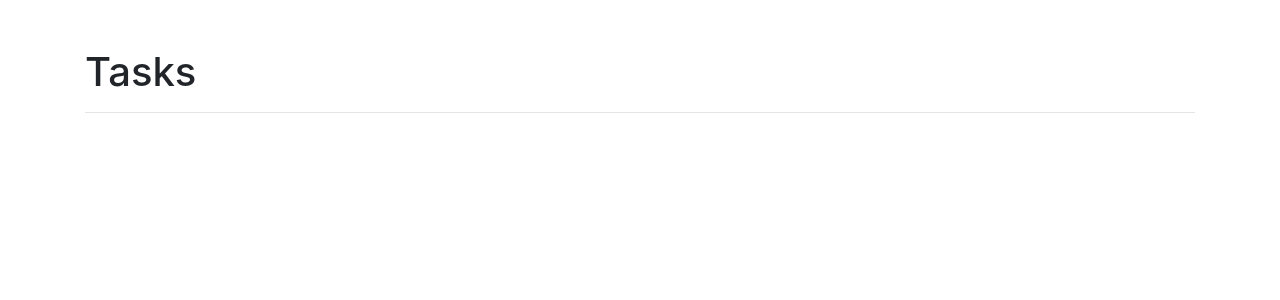
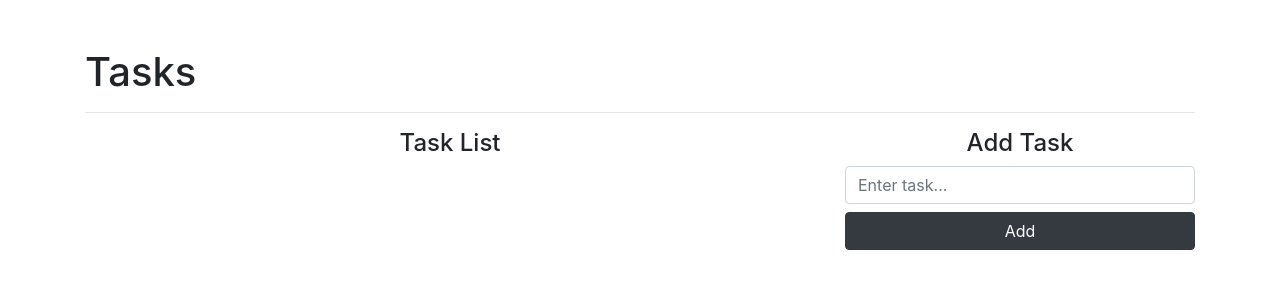
Before and after one commit to salchichongallo/zulu-tasks, a React (Vite) app: page / in a window 1280 px wide. Shown: the top 300 px of the page. Built offline with nearby package versions, Linux system fonts and the light colour scheme; the HTML template or start-up script is replaced by a standard one.

Commit message:
add task list and form

```diff
--- a/package.json
+++ b/package.json
@@ -8,6 +8,8 @@
     "prettier": "prettier -w src"
   },
   "dependencies": {
+    "nanoid": "^3.1.20",
+    "ramda": "^0.27.1",
     "react": "^17.0.0",
     "react-dom": "^17.0.0"
   },
--- a/src/App.jsx
+++ b/src/App.jsx
@@ -1,10 +1,49 @@
 import React from 'react'
+import {isEmpty} from 'ramda'
+import {nanoid} from 'nanoid'
+import TaskList from './TaskList'
+
+const createTask = name => ({name, id: nanoid()})
 
 function App() {
+  const [task, setTask] = React.useState('')
+  const [tasks, setTasks] = React.useState([])
+
+  const addTask = event => {
+    event.preventDefault()
+    if (isEmpty(task)) {
+      console.info('Task is empty, skipping.')
+      return
+    }
+    setTasks(tasks => [...tasks, createTask(task)])
+    setTask('')
+  }
+
   return (
     <div className="container mt-5">
       <h1>Tasks</h1>
       <hr />
+      <div className="row">
+        <div className="col-8">
+          <h4 className="text-center">Task List</h4>
+          <TaskList tasks={tasks} />
+        </div>
+        <div className="col-4">
+          <h4 className="text-center">Add Task</h4>
+          <form onSubmit={addTask}>
+            <input
+              value={task}
+              onChange={event => setTask(event.currentTarget.value)}
+              type="text"
+              className="form-control mb-2"
+              placeholder="Enter task..."
+            />
+            <button type="submit" className="btn btn-dark btn-block">
+              Add
+            </button>
+          </form>
+        </div>
+      </div>
     </div>
   )
 }
--- /dev/null
+++ b/src/TaskItem.jsx
@@ -0,0 +1,17 @@
+import React from 'react'
+
+function TaskItem({name}) {
+  return (
+    <li className="list-group-item">
+      <span className="lead">{name}</span>
+      <button type="button" className="btn btn-danger btn-sm float-right mx-2">
+        Delete
+      </button>
+      <button type="button" className="btn btn-warning btn-sm float-right">
+        Edit
+      </button>
+    </li>
+  )
+}
+
+export default TaskItem
--- /dev/null
+++ b/src/TaskList.jsx
@@ -0,0 +1,14 @@
+import React from 'react'
+import TaskItem from './TaskItem'
+
+function TaskList({tasks}) {
+  return (
+    <ul className="list-group">
+      {tasks.map(task => (
+        <TaskItem key={task.id} {...task} />
+      ))}
+    </ul>
+  )
+}
+
+export default TaskList
```
Also changed, not shown: 2 other files (tests, documents, lock files or other folders).
